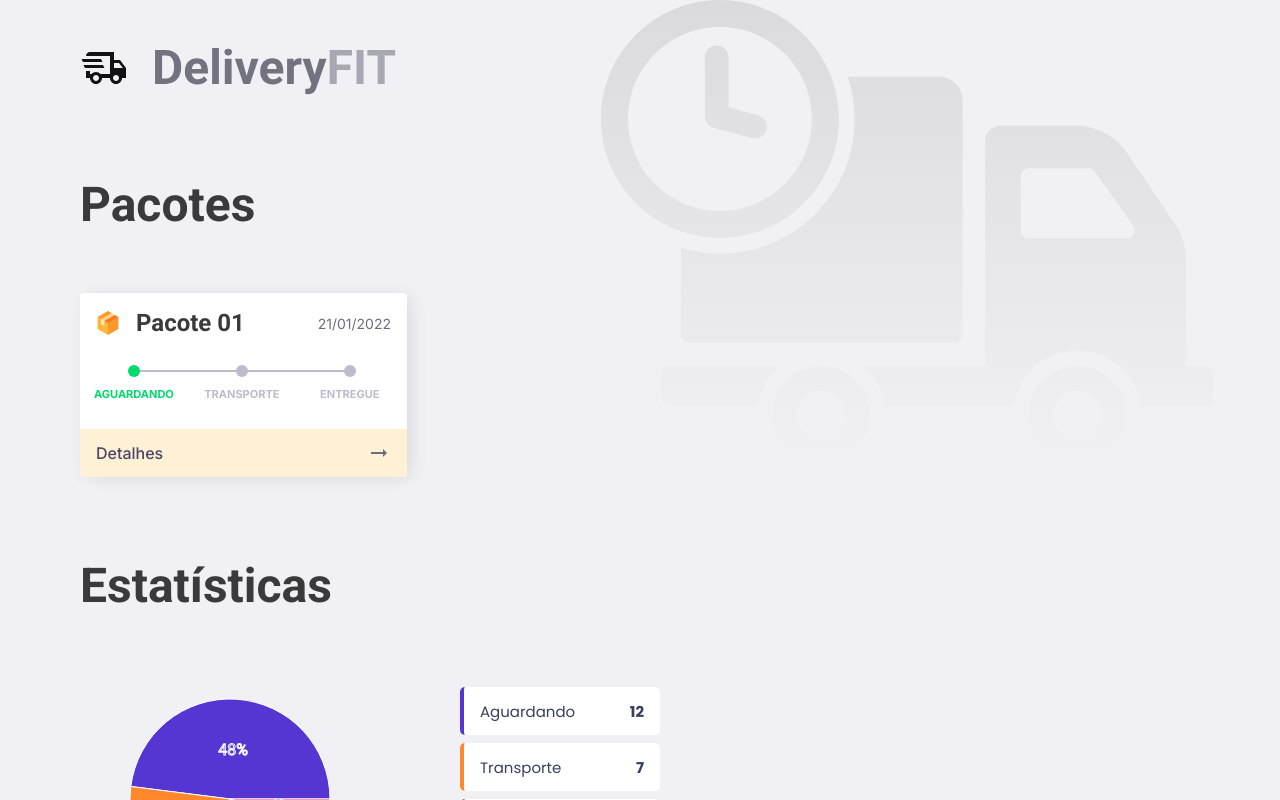
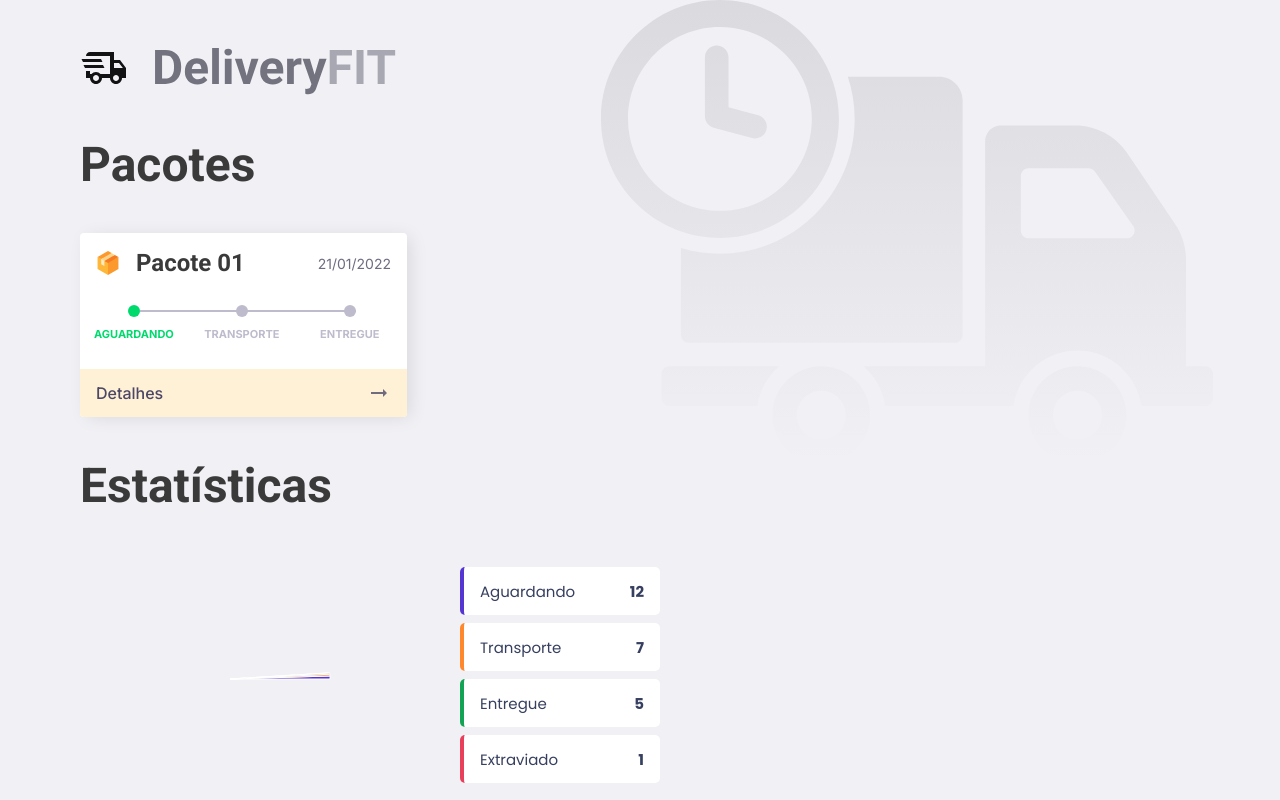
Before and after one commit to apsampaio/delivery-fit, a React (Vite) app: page / in a window 1280 px wide. Built offline with nearby package versions, Linux system fonts and the light colour scheme.

Commit message:
add shimmer effect

```diff
--- a/src/App.tsx
+++ b/src/App.tsx
@@ -4,22 +4,16 @@ import "./styles/App.css";
 import { useEffect, useState } from "react";
 
 import { Card } from "./components/Card";
-import { Label } from "./components/Label";
+import { Chart } from "./components/Chart";
 
 import { Steps } from "./types/Steps";
 import { Package } from "./types/Package";
+import { Statistics } from "./types/Statistics";
 
-import { PieChart, Pie, Cell, LabelList } from "recharts";
 import Logo from "./assets/Logo.svg";
 
-type Statistics = {
-  name: string;
-  label: string;
-  value: number;
-  percent: string;
-};
-
 function App() {
+  const [loading, setLoading] = useState(true);
   const [packages, setPackages] = useState<Package[]>([
     {
       id: "SOME",
@@ -63,9 +57,9 @@ function App() {
     }));
 
     setStatistics(formatted);
+
+    setTimeout(() => setLoading(false), 5000);
   }, []);
-
-  const colors = ["#5636D3", "#FF872C", "#12A454", "#E83F5B"];
 
   return (
     <main className="container">
@@ -74,37 +68,24 @@ function App() {
       </header>
       <h1>Pacotes</h1>
       <div className="cards">
-        {packages.map((data) => (
-          <Card data={data} key={data.id} />
-        ))}
+        {loading ? (
+          <>
+            <div className="shimmer-card"></div>
+            <div className="shimmer-card"></div>
+            <div className="shimmer-card"></div>
+            <div className="shimmer-card"></div>
+          </>
+        ) : (
+          packages.map((data) => <Card data={data} key={data.id} />)
+        )}
       </div>
       <h1>Estatísticas</h1>
       <div className="statistics-container">
-        <PieChart width={300} height={250}>
-          <Pie
-            data={statistics}
-            dataKey="value"
-            nameKey="label"
-            cx="50%"
-            cy="50%"
-            outerRadius={100}
-          >
-            {statistics.map((_, index) => (
-              <Cell key={`cell-${index}`} fill={colors[index]} />
-            ))}
-            <LabelList dataKey="percent" position="inside" />
-          </Pie>
-        </PieChart>
-        <div className="labels">
-          {statistics.map((item, index) => (
-            <Label
-              title={item.label}
-              value={item.value}
-              color={colors[index]}
-              key={item.name}
-            />
-          ))}
-        </div>
+        {loading ? (
+          <div className="shimmer-graphic"></div>
+        ) : (
+          <Chart statistics={statistics} />
+        )}
       </div>
     </main>
   );
--- /dev/null
+++ b/src/components/Chart/index.tsx
@@ -0,0 +1,45 @@
+import { PieChart, Pie, Cell, LabelList } from "recharts";
+
+import { Label } from "../Label";
+
+import { Statistics } from "../../types/Statistics";
+
+type Props = {
+  statistics: Statistics[];
+};
+
+const Chart: React.FC<Props> = ({ statistics }) => {
+  const colors = ["#5636D3", "#FF872C", "#12A454", "#E83F5B"];
+
+  return (
+    <>
+      <PieChart width={300} height={250}>
+        <Pie
+          data={statistics}
+          dataKey="value"
+          nameKey="label"
+          cx="50%"
+          cy="50%"
+          outerRadius={100}
+        >
+          {statistics.map((_, index) => (
+            <Cell key={`cell-${index}`} fill={colors[index]} />
+          ))}
+          <LabelList dataKey="percent" position="inside" />
+        </Pie>
+      </PieChart>
+      <div className="labels">
+        {statistics.map((item, index) => (
+          <Label
+            title={item.label}
+            value={item.value}
+            color={colors[index]}
+            key={item.name}
+          />
+        ))}
+      </div>
+    </>
+  );
+};
+
+export { Chart };
--- a/src/styles/App.css
+++ b/src/styles/App.css
@@ -18,7 +18,7 @@ main.container header {
 }
 
 main.container h1 {
-  margin-top: 80px;
+  margin-top: 40px;
 
   font-family: "Roboto", sans-serif;
   font-weight: bold;
@@ -34,16 +34,57 @@ main.container div.cards {
 
   gap: 24px;
 
-  margin-top: 60px;
+  margin-top: 40px;
 }
 
 main.container div.statistics-container {
   display: flex;
+  flex-wrap: wrap;
   align-items: center;
 
-  margin-top: 60px;
+  margin-top: 40px;
+  min-height: 250px;
 }
 
 main.container div.statistics-container div.labels {
   margin-left: 80px;
 }
+
+div.shimmer-card {
+  width: 327px;
+  height: 184px;
+
+  border-radius: 4px;
+
+  animation: shimmer 2s infinite ease;
+  background: linear-gradient(to right, #fff 4%, #eff1f3 25%, #fff 36%);
+  box-shadow: 5px 2px 18px -2px rgba(0, 0, 0, 0.1);
+}
+
+@keyframes shimmer {
+  0% {
+    background-position: -327px 0;
+  }
+  100% {
+    background-position: 327px 0;
+  }
+}
+
+div.shimmer-graphic {
+  width: 200px;
+  height: 200px;
+
+  animation: shimmer-graphic 2s infinite ease;
+  background: linear-gradient(to right, #fff 4%, #eff1f3 25%, #fff 36%);
+
+  border-radius: 100%;
+}
+
+@keyframes shimmer-graphic {
+  0% {
+    background-position: -200px 0;
+  }
+  100% {
+    background-position: 200px 0;
+  }
+}
--- /dev/null
+++ b/src/types/Statistics.ts
@@ -0,0 +1,8 @@
+type Statistics = {
+  name: string;
+  label: string;
+  value: number;
+  percent: string;
+};
+
+export type { Statistics };
```
